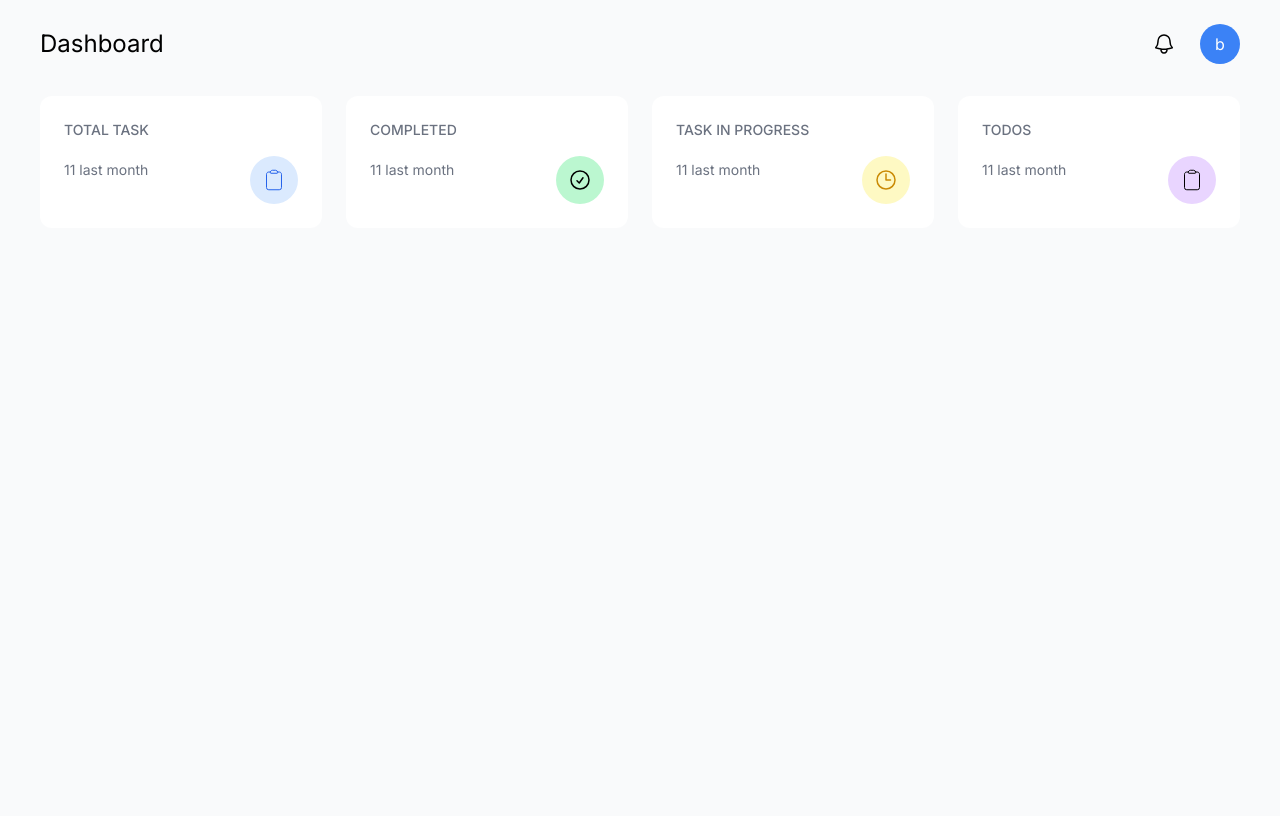
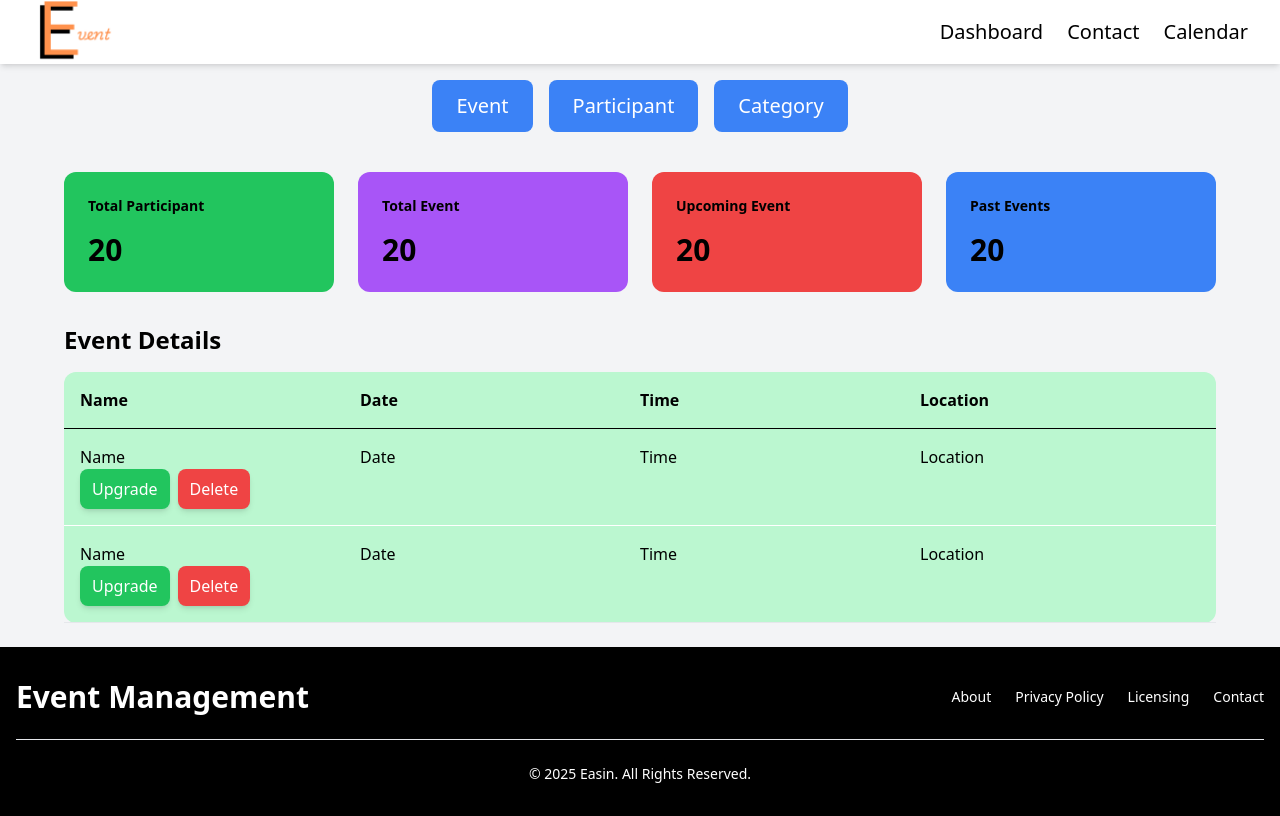
Before and after one commit to Easin2050/Event-management, a Django app: template events/templates/dashboard/dashboard.html in a window 1280 px wide. Before the commit the page ends 204 px from the top, so only its background shows below. Run offline with Django 5.2, Linux system fonts and the light colour scheme; the template is opened without the code that fills it, so the values that code supplies are empty.

Commit message:
Dashboard Design done

```diff
--- a/events/templates/dashboard/base.html
+++ b/events/templates/dashboard/base.html
@@ -10,7 +10,7 @@
 <body class="bg-gray-100">
 
     <!-- Navbar -->
-    <nav class="bg-white shadow-md">
+     {% block navbar %} <nav class="bg-white shadow-md">
         <div class="container mx-auto px-4 sm:px-6 lg:px-8">
             <div class="flex justify-between items-center h-16">
 
@@ -30,7 +30,7 @@
                 <!-- Desktop Menu -->
                 <div class="hidden md:flex space-x-6">
                     <a href="#" class="font-medium text-black hover:text-yellow-500 text-xl">Dashboard</a>
-                    <a href="#" class="font-medium text-black hover:text-yellow-500 text-xl">Team</a>
+                    <a href="#" class="font-medium text-black hover:text-yellow-500 text-xl">Contact</a>
                     <a href="#" class="font-medium text-black hover:text-yellow-500 text-xl">Calendar</a>
                 </div>
             </div>
@@ -38,11 +38,12 @@
             <!-- Mobile Menu -->
             <div class="mobile-menu hidden peer-checked:flex flex-col md:hidden bg-white shadow-md space-y-2 p-4">
                 <a href="#" class="block py-2 px-4 text-black hover:bg-yellow-400">Dashboard</a>
-                <a href="#" class="block py-2 px-4 text-black hover:bg-yellow-400">Team</a>
+                <a href="#" class="block py-2 px-4 text-black hover:bg-yellow-400">Contect</a>
                 <a href="#" class="block py-2 px-4 text-black hover:bg-yellow-400">Calendar</a>
             </div>
         </div>
-    </nav>
+    </nav>{% endblock navbar %}
+
 
     <!-- Optional JavaScript -->
     <script>
@@ -60,65 +61,30 @@
 
     <!-- Hero Section -->
 {% block hero_section %}{% endblock hero_section %}
-<div class="container mx-auto px-4 sm:px-6 lg:px-8 py-10">
 
-    <div class="w-full max-w-2xl mx-auto">
-        <div class="flex flex-col md:flex-row justify-center items-center gap-4">
-            <input type="text" placeholder="YYYY-MM-DD"
-                class="w-2/5 md:w-48 border-2 border-yellow-400 p-3 rounded-lg outline-none focus:border-yellow-500 focus:ring-2 focus:ring-yellow-500 transition-all">
-            <input type="text" placeholder="YYYY-MM-DD"
-                class="w-2/5 md:w-48 border-2 border-yellow-400 p-3 rounded-lg outline-none focus:border-yellow-500 focus:ring-2 focus:ring-yellow-500 transition-all">
-            <button class="w-full md:w-auto bg-yellow-400 text-black px-6 py-3 rounded-lg hover:bg-yellow-500 transition text-xl shadow-lg hover:shadow-xl">
-                Search
-            </button>
-        </div>
-    </div>
-        <div class="flex flex-wrap justify-center gap-4 mt-6">
-            <a href="#" class="px-6 py-3 border-2 border-yellow-400 text-black rounded-full bg-white hover:bg-yellow-400 transition">
-                Technology
-            </a>
-            <a href="#" class="px-6 py-3 border-2 border-yellow-500 text-black rounded-full bg-white hover:bg-yellow-400 transition">
-                Social
-            </a>
-            <a href="#" class="px-6 py-3 border-2 border-yellow-500 text-black rounded-full bg-white hover:bg-yellow-400 transition">
-                Business
-            </a>
-            <a href="#" class="px-6 py-3 border-2 border-yellow-500 text-black rounded-full bg-white hover:bg-yellow-400 transition">
-                Sports
-            </a>
-        </div>
-    </div>
-
+<!--Search and catagory part-->
+{% block search_and_categoty %}{% endblock search_and_categoty %}
 
 <!-- Event Card -->
+{% block event_card %}{% endblock event_card %}
 
-{% block event_card %}{% endblock event_card %}
-<footer class="bg-black shadow-s m-4">
+<!--Footer-->
+{% block footer %}
+<footer class="bg-black shadow-md w-full mt-8">
     <div class="w-full max-w-screen-xl mx-auto p-4 md:py-8">
         <div class="sm:flex sm:items-center sm:justify-between">
-            <div>
-                <h1 class="text-white font-bold text-3xl">
-                    Event Management
-                </h1>
-            </div>
-            <ul class="flex flex-wrap items-center mb-6 text-sm font-medium text-white sm:mb-0">
-                <li>
-                    <a href="#" class="hover:underline me-4 md:me-6">About</a>
-                </li>
-                <li>
-                    <a href="#" class="hover:underline me-4 md:me-6">Privacy Policy</a>
-                </li>
-                <li>
-                    <a href="#" class="hover:underline me-4 md:me-6">Licensing</a>
-                </li>
-                <li>
-                    <a href="#" class="hover:underline">Contact</a>
-                </li>
+            <h1 class="text-white font-bold text-3xl">Event Management</h1>
+            <ul class="flex flex-wrap items-center text-sm font-medium text-white sm:mb-0">
+                <li><a href="#" class="hover:underline me-4 md:me-6">About</a></li>
+                <li><a href="#" class="hover:underline me-4 md:me-6">Privacy Policy</a></li>
+                <li><a href="#" class="hover:underline me-4 md:me-6">Licensing</a></li>
+                <li><a href="#" class="hover:underline">Contact</a></li>
             </ul>
         </div>
-        <hr class="my-6 border-gray-200 sm:mx-auto dark:border-gray-700 lg:my-8" />
-        <span class="block text-sm text-white sm:text-center">© 2025 <a href="" class="hover:underline">Easin</a>. All Rights Reserved.</span>
+        <hr class="my-6 border-gray-700" />
+        <span class="block text-sm text-white text-center">© 2025 <a href="#" class="hover:underline">Easin</a>. All Rights Reserved.</span>
     </div>
 </footer>
+{% endblock footer %}
 </body>
 </html>
--- a/events/templates/dashboard/dashboard.html
+++ b/events/templates/dashboard/dashboard.html
@@ -1,114 +1,146 @@
-{% load static %}
-<!DOCTYPE html>
-<html lang="en">
-<head>
-    <meta charset="UTF-8">
-    <meta name="viewport" content="width=device-width, initial-scale=1.0">
-    <title>Document</title>
-    {% comment %} <script src="https://unpkg.com/@tailwindcss/browser@4"></script> {% endcomment %}
-    <link rel="preconnect" href="https://fonts.googleapis.com">
-<link rel="preconnect" href="https://fonts.gstatic.com" crossorigin>
-<link href="https://fonts.googleapis.com/css2?family=Inter:ital,opsz,wght@0,14..32,100..900;1,14..32,100..900&family=Open+Sans:ital,wght@0,300..800;1,300..800&display=swap" rel="stylesheet">
-<link rel="stylesheet" href="{% static "css/output.css" %}">
-<style>
-    body{
-        font-family: "Inter",sans-serif;
-    }
-</style>
-</head>
-<body class="p-6 bg-gray-50">
-    <div class="max-w-[1200px] mx-auto">
-        <!-- Header -->
-     <header class="flex justify-between items-center mb-8">
-        <H1 class="text-2xl front-semibold">Dashboard</H1>
-        <div class="flex items-center gap-4">
-            <button class="p-2 rounded-full hover:bg-gray-100 relative"><svg xmlns="http://www.w3.org/2000/svg" fill="none" viewBox="0 0 24 24" stroke-width="1.5" stroke="currentColor" class="size-6">
-                <path stroke-linecap="round" stroke-linejoin="round" d="M14.857 17.082a23.848 23.848 0 0 0 5.454-1.31A8.967 8.967 0 0 1 18 9.75V9A6 6 0 0 0 6 9v.75a8.967 8.967 0 0 1-2.312 6.022c1.733.64 3.56 1.085 5.455 1.31m5.714 0a24.255 24.255 0 0 1-5.714 0m5.714 0a3 3 0 1 1-5.714 0" />
-              </svg>
+{% extends "dashboard/base.html" %}
+
+{% block hero_section %}
+<!-- Centered Buttons -->
+<div class="flex justify-center gap-4 m-4">
+    <button class="bg-blue-500 text-white px-6 py-3 rounded-lg hover:bg-blue-600 transition h-12 w-32 text-xl">
+        Event
     </button>
-            <button class="w-10 h-10 bg-blue-500 rounded-full text-white text-white flex items-center justify-center">b</button>
+    <button class="bg-blue-500 text-white px-6 py-3 rounded-lg hover:bg-blue-600 transition h-12 w-32 text-xl">
+        Participant
+    </button>
+    <button class="bg-blue-500 text-white px-6 py-3 rounded-lg hover:bg-blue-600 transition h-12 w-32 text-xl">
+        Category
+    </button>
 </div>
-     </header>
-     <!-- status -->
-      <main>
-        <div class="grid grid-cols-4 gap-6 mb-8">
-            <!-- Total Task -->
-            <a href="{% url 'manager-dashboard' %}">
-                <div class="bg-white rounded-xl p-6 shadow-2xs">
-                    <h3 class="text-sm font-medium text-gray-500 mb-4 ">TOTAL TASK</h3>
-                    <div class="flex justify-between items-start">
-                       <div>
-                        <p class="text-3xl fomt-semibold mb-1">{{counts.total}}</p>
-                        <p class="text-gray-500 text-sm">11 last month</p>
+
+<!-- Event Cards -->
+<div class="max-w-[1200px] mx-auto p-6">
+    <div class="grid grid-cols-4 gap-6 mb-8 pt-8">
+        <div class="bg-green-500 rounded-xl p-6 shadow-2xs w-full overflow-hidden">
+            <h3 class="text-sm font-bold text-black mb-4">Total Participant</h3>
+            <p class="text-3xl font-semibold">20</p>
         </div>
-                       <div class="bg-blue-100 p-3 rounded-full">
-                        <svg xmlns="http://www.w3.org/2000/svg" fill="none" viewBox="0 0 24 24" stroke="currentColor" class="w-6 h-6 text-blue-600">
-                            <path stroke-linecap="round" stroke-linejoin="round" stoke-width="2" d="M15.666 3.888A2.25 2.25 0 0 0 13.5 2.25h-3c-1.03 0-1.9.693-2.166 1.638m7.332 0c.055.194.084.4.084.612v0a.75.75 0 0 1-.75.75H9a.75.75 0 0 1-.75-.75v0c0-.212.03-.418.084-.612m7.332 0c.646.049 1.288.11 1.927.184 1.1.128 1.907 1.077 1.907 2.185V19.5a2.25 2.25 0 0 1-2.25 2.25H6.75A2.25 2.25 0 0 1 4.5 19.5V6.257c0-1.108.806-2.057 1.907-2.185a48.208 48.208 0 0 1 1.927-.184" />
-                          </svg>
+
+        <div class="bg-purple-500 rounded-xl p-6 shadow-2xs w-full overflow-hidden">
+            <h3 class="text-sm font-bold text-black mb-4">Total Event</h3>
+            <p class="text-3xl font-semibold">20</p>
+        </div>
+
+        <div class="bg-red-500 rounded-xl p-6 shadow-2xs w-full overflow-hidden">
+            <h3 class="text-sm font-bold text-black mb-4">Upcoming Event</h3>
+            <p class="text-3xl font-semibold">20</p>
+        </div>
+
+        <div class="bg-blue-500 rounded-xl p-6 shadow-2xs w-full overflow-hidden">
+            <h3 class="text-sm font-bold text-black mb-4">Past Events</h3>
+            <p class="text-3xl font-semibold">20</p>
+        </div>
+    </div>
+    <p class="text-black font-bold mb-4 text-2xl">Event Details</p>
+
+    <!-- Task Table -->
+    <div class="bg-green-200 rounded-xl shadow-2xl">
+        <div class="grid grid-cols-4 p-4 border-b border-black text-base text-black items-center font-bold">
+        <div>Name</div>
+        <div>Date</div>
+        <div>Time</div>
+        <div>Location</div>
+      </div>
+
+      <div class="grid grid-cols-4 p-4 border-b border-white text-base text-gray-900 items-center">
+        <div class="font-medium text-black">Name</div>
+        <div class="text-black">Date</div>
+        <div class="text-black">Time</div>
+        <div class="text-black">Location</div>
+        <div class="col-span-4 flex gap-2 justify-end">
+          <button class="bg-green-500 text-white px-5 py-2 rounded-lg shadow-md hover:bg-green-600 transition p-3">
+            Upgrade
+          </button>
+          <button class="bg-red-500 text-white px-5 py-2 rounded-lg shadow-md hover:bg-red-600 transition p-3">
+            Delete
+          </button>
+        </div>
+      </div>
+<div class="grid grid-cols-4 p-4 border-b border-gray-200 text-base text-gray-900 items-center">
+    <div class="font-medium text-black">Name</div>
+    <div class="text-black">Date</div>
+    <div class="text-black">Time</div>
+    <div class="text-black">Location</div>
+    <div class="col-span-4 flex gap-2 justify-end">
+      <button class="bg-green-500 text-white px-5 py-2 rounded-lg shadow-md hover:bg-green-600 transition p-3">
+        Upgrade
+      </button>
+      <button class="bg-red-500 text-white px-5 py-2 rounded-lg shadow-md hover:bg-red-600 transition p-3">
+        Delete
+      </button>
     </div>
   </div>
     </div>
-            </a>
-            {% comment %} completed task {% endcomment %}
-             <a href="{% url 'manager-dashboard' %}?type=completed">
-            <div class="bg-white rounded-xl p-6 shadow-2xs">
-                <h3 class="text-sm font-medium text-gray-500 mb-4 ">COMPLETED</h3>
-                <div class="flex justify-between items-start ">
-                   <div>
-                    <p class="text-3xl fomt-semibold mb-1">{{counts.completed}}</p>
-                    <p class="text-gray-500 text-sm">11 last month</p>
-                   </div>
-                   <div class="bg-green-200 p-3 rounded-full">
-                    <svg xmlns="http://www.w3.org/2000/svg" fill="none" viewBox="0 0 24 24" stroke-width="1.5" stroke="currentColor" class="size-6">
-                        <path stroke-linecap="round" stroke-linejoin="round" d="M9 12.75 11.25 15 15 9.75M21 12a9 9 0 1 1-18 0 9 9 0 0 1 18 0Z" />
-                      </svg>
+    {% comment %} <div class="grid grid-cols-4 gap-6 mb-8 pt-8 lg-grid-cols-4 sm-grid-cols-1">
+        <div class="bg-white rounded-xl p-6 shadow-2xs w-full overflow-hidden">
+            <p class="text-lg font-semibold text-gray-800">Name: <span class="text-gray-600">Family Time</span></p>
+            <p class="text-lg font-semibold text-gray-800">Date: <span class="text-gray-600">Family Time</span></p>
+            <p class="text-lg font-semibold text-gray-800">Time: <span class="text-gray-600">Family Time</span></p>
+            <p class="text-lg font-semibold text-gray-800">Location: <span class="text-gray-600">Family Time</span></p>
+            <p class="text-lg font-semibold text-gray-800">Categoty: <span class="text-gray-600">Family Time</span></p>
+            <div class="gap-6">
+                <button class="bg-green-500 text-white px-6 py-2 rounded-lg hover:bg-green-600 transition">
+                    Upgrade
+                </button>
+                <button class="bg-red-500 text-white px-6 py-2 rounded-lg hover:bg-red-600 transition">
+                    Delete
+                </button>
             </div>
         </div>
-            </div></a>
-            <a href="{% url 'manager-dashboard' %}?type=in-progress">
-            <div class="bg-white rounded-xl p-6 shadow-2xs">
-                <h3 class="text-sm font-medium text-gray-500 mb-4 ">TASK IN PROGRESS</h3>
-                <div class="flex justify-between items-start ">
-                   <div>
-                    <p class="text-3xl fomt-semibold mb-1">{{counts.in_progress}}</p>
-                    <p class="text-gray-500 text-sm">11 last month</p>
-                   </div>
-                   <div class="bg-yellow-100 p-3 rounded-full">
-                    <svg xmlns="http://www.w3.org/2000/svg" fill="none" viewBox="0 0 24 24" stroke-width="1.5" stroke="currentColor" class="w-6 h-6 text-yellow-600">
-                        <path stroke-linecap="round" stroke-linejoin="round" d="M12 6v6h4.5m4.5 0a9 9 0 1 1-18 0 9 9 0 0 1 18 0Z" />
-                      </svg>
+
+        <div class="bg-white rounded-xl p-6 shadow-2xs w-full overflow-hidden">
+            <p class="text-lg font-semibold text-gray-800">Name: <span class="text-gray-600">Family Time</span></p>
+            <p class="text-lg font-semibold text-gray-800">Date: <span class="text-gray-600">Family Time</span></p>
+            <p class="text-lg font-semibold text-gray-800">Time: <span class="text-gray-600">Family Time</span></p>
+            <p class="text-lg font-semibold text-gray-800">Location: <span class="text-gray-600">Family Time</span></p>
+            <p class="text-lg font-semibold text-gray-800">Categoty: <span class="text-gray-600">Family Time</span></p>
+            <div class="gap-6">
+                <button class="bg-green-500 text-white px-6 py-2 rounded-lg hover:bg-green-600 transition">
+                    Upgrade
+                </button>
+                <button class="bg-red-500 text-white px-6 py-2 rounded-lg hover:bg-red-600 transition">
+                    Delete
+                </button>
             </div>
         </div>
-            </div>
-            </a>
-            <a href="{% url 'manager-dashboard' %}?type=pending">
-            <div class="bg-white rounded-xl p-6 shadow-2xs">
-                <h3 class="text-sm font-medium text-gray-500 mb-4 ">TODOS</h3>
-                <div class="flex justify-between items-start ">
-                   <div>
-                    <p class="text-3xl fomt-semibold mb-1">{{counts.pending}}</p>
-                    <p class="text-gray-500 text-sm">11 last month</p>
-                   </div>
-                   <div class="bg-purple-200 p-3 rounded-full">
-                    <svg xmlns="http://www.w3.org/2000/svg" fill="none" viewBox="0 0 24 24" stroke="currentColor" class="w-6 h-6 text-purpal-600">
-                        <path stroke-linecap="round" stroke-linejoin="round" stoke-width="2" d="M15.666 3.888A2.25 2.25 0 0 0 13.5 2.25h-3c-1.03 0-1.9.693-2.166 1.638m7.332 0c.055.194.084.4.084.612v0a.75.75 0 0 1-.75.75H9a.75.75 0 0 1-.75-.75v0c0-.212.03-.418.084-.612m7.332 0c.646.049 1.288.11 1.927.184 1.1.128 1.907 1.077 1.907 2.185V19.5a2.25 2.25 0 0 1-2.25 2.25H6.75A2.25 2.25 0 0 1 4.5 19.5V6.257c0-1.108.806-2.057 1.907-2.185a48.208 48.208 0 0 1 1.927-.184" />
-                      </svg>
+
+        <div class="bg-white rounded-xl p-6 shadow-2xs w-full overflow-hidden">
+            <p class="text-lg font-semibold text-gray-800">Name: <span class="text-gray-600">Family Time</span></p>
+            <p class="text-lg font-semibold text-gray-800">Date: <span class="text-gray-600">Family Time</span></p>
+            <p class="text-lg font-semibold text-gray-800">Time: <span class="text-gray-600">Family Time</span></p>
+            <p class="text-lg font-semibold text-gray-800">Location: <span class="text-gray-600">Family Time</span></p>
+            <p class="text-lg font-semibold text-gray-800">Categoty: <span class="text-gray-600">Family Time</span></p>
+            <div class="gap-6">
+                <button class="bg-green-500 text-white px-6 py-2 rounded-lg hover:bg-green-600 transition">
+                    Upgrade
+                </button>
+                <button class="bg-red-500 text-white px-6 py-2 rounded-lg hover:bg-red-600 transition">
+                    Delete
+                </button>
             </div>
         </div>
+
+        <div class="bg-white rounded-xl p-6 shadow-2xs w-full overflow-hidden">
+            <p class="text-lg font-semibold text-gray-800">Name: <span class="text-gray-600">Family Time</span></p>
+            <p class="text-lg font-semibold text-gray-800">Date: <span class="text-gray-600">Family Time</span></p>
+            <p class="text-lg font-semibold text-gray-800">Time: <span class="text-gray-600">Family Time</span></p>
+            <p class="text-lg font-semibold text-gray-800">Location: <span class="text-gray-600">Family Time</span></p>
+            <p class="text-lg font-semibold text-gray-800">Categoty: <span class="text-gray-600">Family Time</span></p>
+            <div class="gap-6">
+                <button class="bg-green-500 text-white px-6 py-2 rounded-lg hover:bg-green-600 transition">
+                    Upgrade
+                </button>
+                <button class="bg-red-500 text-white px-6 py-2 rounded-lg hover:bg-red-600 transition">
+                    Delete
+                </button>
             </div>
-        </a>
         </div>
-        <div>
-            {% if messages %}
-                {% for message in messages %}
-                    <div class="px-2 py-1 {% if message.tags == 'success' %}bg-green-500{% endif %}">
-                        {{ message }}
+    </div> {% endcomment %}
 </div>
-                {% endfor %}
-            {% endif %}
-        </div>
-        {% block tasks %}{% endblock tasks %}
-      </main>
-    </div>
-</body>
-</html>
+{% endblock hero_section %}
--- a/events/templates/dashboard/event_page.html
+++ b/events/templates/dashboard/event_page.html
@@ -2,7 +2,7 @@
 {% load static %}
 {% block event_card %}
 <!--Event info page-->
-<div class="mx-12">
+<div class="mx-12 mb-4">
     <h1 class="text-5xl text-gray-600 mt-4 font-bold">Event Name</h1>
     <div class="w-full md:w-3/4 lg:w-2/3 mt-4">
         <img src="{% static 'images/event-3.jpg' %}"
--- a/events/urls.py
+++ b/events/urls.py
@@ -1,9 +1,9 @@
 from django.urls import path
-from events.views import home_page,event_page,create_event,show_dashboard,base
+from events.views import home_page,event_page,dashboard,base
 urlpatterns = [
   path('home-page/',home_page,name="home-page"),
   path('event-page/',event_page,name="event-page"),
-  path('create-event/',create_event,name="create-event"),
-  path('show-dashboard/',show_dashboard,name="show-dashboard"),
+  # path('create-event/',create_event,name="create-event"),
+  path('dashboard/',dashboard,name="dashboard"),
   path('base/',base,name="base"),
 ]
```
Also changed, not shown: events/forms.py (+11 -12 lines), events/templates/dashboard/Homepage.html (+11 -8 lines), events/views.py (+7 -4 lines). Lines whose indentation alone changed are shown as unchanged.
